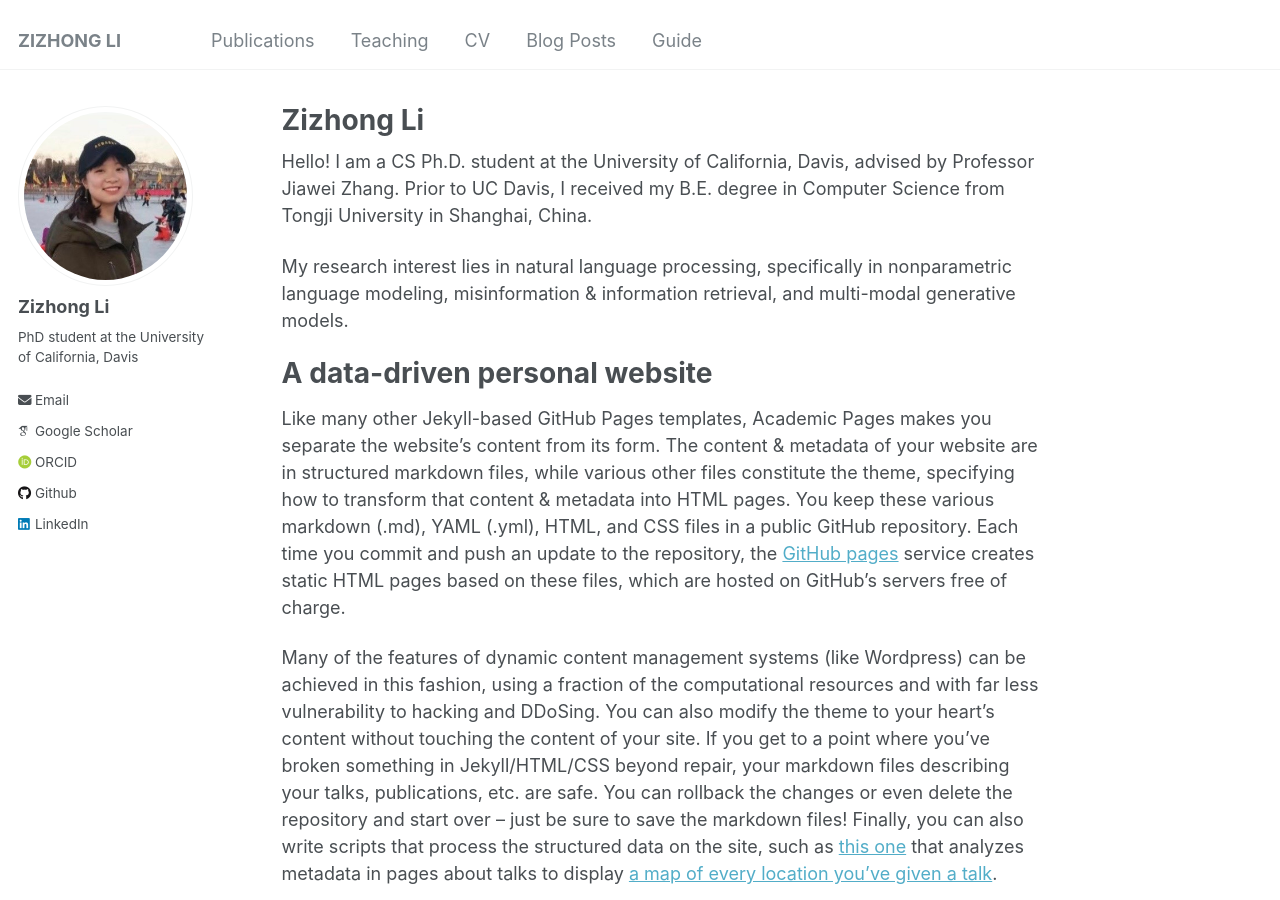
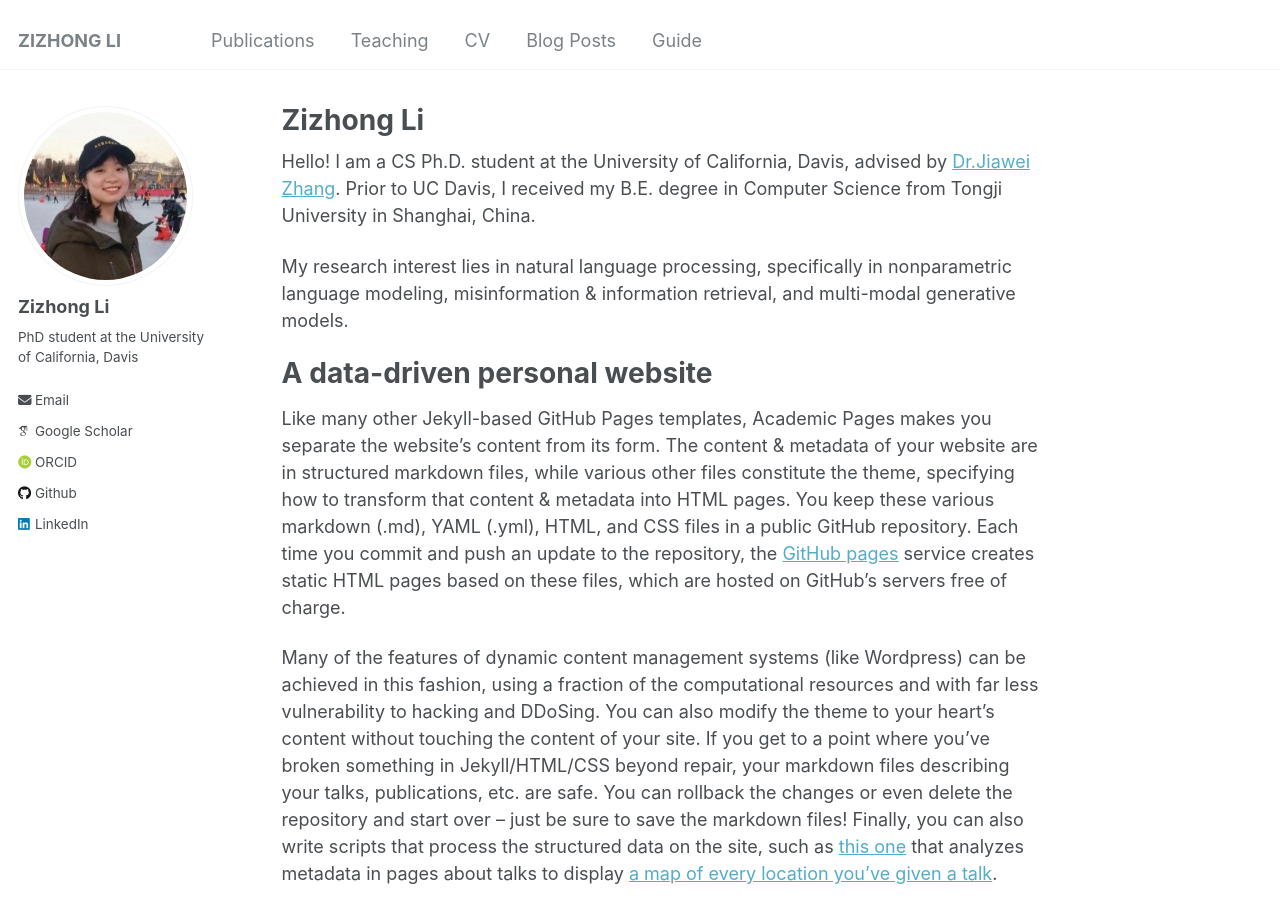
Before and after one commit to lizizhong/lizizhong.github.io, a Jekyll site: the page built from _pages/about.md, in a window 1280 px wide and 900 px high. Built offline with Jekyll 4.4.1, drawn with Linux system fonts in a browser that asks for light colours; some web fonts are replaced.

Commit message:
Update about.md

```diff
--- a/_pages/about.md
+++ b/_pages/about.md
@@ -7,7 +7,7 @@ redirect_from:
   - /about.html
 ---
 Hello!
-I am a CS Ph.D. student at the University of California, Davis, advised by Professor Jiawei Zhang. Prior to UC Davis, I received my B.E. degree in Computer Science from Tongji University in Shanghai, China.
+I am a CS Ph.D. student at the University of California, Davis, advised by [Dr.Jiawei Zhang](http://jiaweizhang.net). Prior to UC Davis, I received my B.E. degree in Computer Science from Tongji University in Shanghai, China.
 
 My research interest lies in natural language processing, specifically in nonparametric language modeling, misinformation & information retrieval, and multi-modal generative models.
 
```
